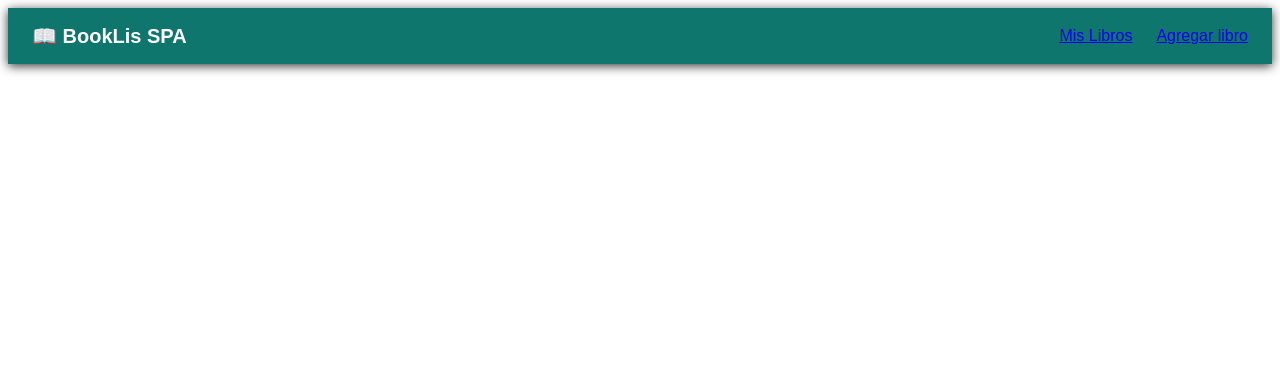
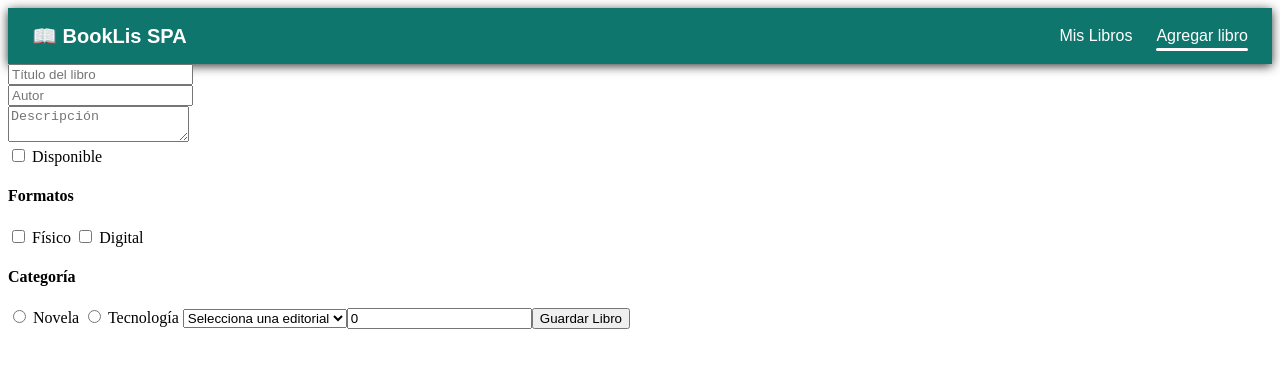
Before and after one commit to MaximilianoNaveillan/VuwBookListSPA, a Vue app in the folder alumnos/maximiliano-naveillan/ABP_6/: page /form-libros in a window 1280 px wide. Shown: the top 368 px of the page. Built offline with nearby package versions, Linux system fonts and the light colour scheme.

Commit message:
add NavTab style

```diff
--- a/alumnos/maximiliano-naveillan/ABP_6/src/App.vue
+++ b/alumnos/maximiliano-naveillan/ABP_6/src/App.vue
@@ -1,26 +1,7 @@
-<!-- Aquí vive el estado principal de los libros -->
-<!-- Es el Single Source of Truth de la aplicación -->
-<!--
-        App.vue
-           │
-           │ prop:estado libros
-           ▼
-     ListaLibros.vue
-
-        App.vue
-           ↑
-           │
-           │ emit:function
-     FormLibro.vue
- -->
 <script setup>
 // ref se usa para datos reactivos simples
-import { ref } from 'vue';
-import FormLibro from './views/FormLibro.vue';
-import ListaLibros from './views/ListaLibros.vue';
+import { ref, provide } from 'vue';
 import NavTab from './components/NavTab.vue';
-import { Routerview } from "vue-router";
-// Importamos componentes hijos
 
 // Lista reactiva de libros
 // ref([]) crea un array reactivo
@@ -71,8 +52,6 @@ const libros = ref([
   },
 ]); // array vacío inicialmente
 
-const tab = ref('ListaLibros');
-
 // función que se ejecutará cuando el formulario envíe un nuevo libro
 function agregarLibro(libro) {
   //Agregar un ID único
@@ -82,25 +61,19 @@ function agregarLibro(libro) {
   };
   // Agregar el nuevo libro al array de libros
   libros.value.push(nuevo);
-  tab.value = 'ListaLibros';
 }
 
-function cambiarTab(nuevoTab) {
-  tab.value = nuevoTab;
-}
+// hacemos disponible el estado global
+provide('libros', libros);
+provide('agregarLibro', agregarLibro);
 </script>
 
 <template>
-  <NavTab :tabActual="tab" @cambiar="cambiarTab">
+  <NavTab>
     <template #tituloapp> 📖 BookLis SPA </template>
   </NavTab>
   <main class="container">
-    <!-- <div v-if="tab === 'ListaLibros'">
-      <ListaLibros :libros />
-    </div>
-    <div v-if="tab === 'FormLibro'">
-      <FormLibro @agregar="agregarLibro" />
-    </div> -->
+    <router-view />
   </main>
 </template>
 
--- a/alumnos/maximiliano-naveillan/ABP_6/src/components/NavTab.vue
+++ b/alumnos/maximiliano-naveillan/ABP_6/src/components/NavTab.vue
@@ -1,19 +1,5 @@
 <script setup>
-import { defineProps, defineEmits } from 'vue';
-import { RouterLink } from "vue-router"
-
-// props que recibirá el componente
-const props = defineProps({
-  tabActual: Object,
-});
-
-// evento para informar (pasar funciones al padre) al Padre
-const emit = defineEmits(['cambiar']);
-
-// función que emite el tab eleccionado
-function seleccionar(tab) {
-  emit('cambiar', tab);
-}
+import { RouterLink } from 'vue-router';
 </script>
 <template>
   <nav class="nav">
@@ -23,8 +9,8 @@ function seleccionar(tab) {
     </div>
     <!-- tabs -->
     <ul class="tabs">
-      <router-link to="/">Mis Libros</router-link>
-      <router-link to="/form-libros">Agregar libro</router-link>
+      <router-link to="/" class="link">Mis Libros</router-link>
+      <router-link to="/form-libros" class="link">Agregar libro</router-link>
       <!-- <li :class="{ activo: tabActual === 'FormLibro' }" @click="seleccionar('FormLibro')">
         Agregar libro
       </li>
@@ -59,27 +45,16 @@ function seleccionar(tab) {
   padding: 0;
 }
 
-.tabs li {
-  cursor: pointer;
-  padding: 10px 4px;
-  position: relative;
-  opacity: 0.8;
-  transition: 0.2s;
+.link {
+  color: white;
+  text-decoration: none;
 }
 
-.tabs li:hover {
-  opacity: 1;
+.router-link-active {
+  position: relative;
 }
 
-/* tab activo */
-
-.tabs li.activo {
-  opacity: 1;
-}
-
-/* Linea inferior del tab activo */
-
-.tabs li.activo::after {
+.router-link-active::after {
   content: '';
   position: absolute;
   left: 0;
@@ -87,9 +62,8 @@ function seleccionar(tab) {
   width: 100%;
   height: 3px;
   background-color: #fff;
-  border-radius: 2px;
+  border-radius: 1.5px;
 }
-
 /*  */
 </style>
 <!--
--- a/alumnos/maximiliano-naveillan/ABP_6/src/views/FormLibro.vue
+++ b/alumnos/maximiliano-naveillan/ABP_6/src/views/FormLibro.vue
@@ -1,69 +1,46 @@
 <script setup>
 // importar herramientas de reactividad
-import { reactive, computed } from 'vue';
+import { reactive, inject } from 'vue';
+import { useRouter } from 'vue-router';
+import ListaLibros from './ListaLibros.vue';
 
-// defineEmits perimte emitir eventos al componente padre
-const emit = defineEmits(['agregar']);
+// función global enviada desde APP.vue
+const agregarLibro = inject('agregarLibro');
 
-// reactive se usa para objetos reactivos, se usa en formularios
-//{clave:valor} --> {clave.dinámica:valor.dinamico}
+// router para redireccionar
+const router = useRouter();
+
 const nuevoLibro = reactive({
   titulo: '',
   autor: '',
   descripcion: '',
-
-  /* checkbox boolean */
   disponible: false,
-
-  // checkbox múltiple (array[])
   formato: [],
-
-  // radio buuton
   categoria: '',
-
-  // select
   editorial: '',
-
-  // número
   stock: 0,
 });
 
-// computed permite crear propiedades computadas derivadas
-const formularioValido = computed(() => {
-  return (
-    nuevoLibro.titulo.length > 2 &&
-    nuevoLibro.autor.length > 2 &&
-    nuevoLibro.categoria !== '' &&
-    nuevoLibro.editorial !== ''
-  );
-});
-
-// function que se ejecuta al enviar el formulario emit(evento)
-function enviarFormulario() {
-  // si el formuario no es válido
-  // detenemos la ejecución (return)
-  if (!formularioValido.value) return;
-  //emitimos el libro al componente padre App.vue
-  emit('agregar', { ...nuevoLibro });
-  /* nuevoLibro.titulo = '';
-  nuevoLibro.autor = '';
-  nuevoLibro.descripcion = '';
-  nuevoLibro.disponible = '';
-  nuevoLibro.formato = [];
-  nuevoLibro.categoria = '';
-  nuevoLibro.editorial = '';
-  nuevoLibro.stock = ''; */
+// function submit
+function guardarLibro() {
+  agregarLibro({ ...nuevoLibro });
+  router.push('/');
 }
 </script>
 <template>
   <slot></slot>
-  <form @submit.prevent="enviarFormulario">
+  <form @submit.prevent="guardarLibro">
     <!-- <apertura atributo="valor"></cierre> -->
     <div>
-      <input type="text" placeholder="Título del libro" v-model.trim="nuevoLibro.titulo" />
+      <input
+        type="text"
+        placeholder="Título del libro"
+        v-model.trim="nuevoLibro.titulo"
+        requiered
+      />
     </div>
     <div>
-      <input type="text" placeholder="Autor" v-model.trim="nuevoLibro.autor" />
+      <input type="text" placeholder="Autor" v-model.trim="nuevoLibro.autor" required />
     </div>
     <div>
       <textarea v-model="nuevoLibro.descripcion" placeholder="Descripción"></textarea>
@@ -103,11 +80,11 @@ function enviarFormulario() {
       </select>
     </label>
     <label>
-      <input type="number" v-model.number="nuevoLibro.stock" />
+      <input type="number" v-model.number="nuevoLibro.stock" min="0" />
     </label>
     <!-- botón controlado por computed -->
 
-    <button :disabled="!formularioValido">Guardar Libro</button>
+    <button>Guardar Libro</button>
   </form>
 </template>
 <style scoped></style>
--- a/alumnos/maximiliano-naveillan/ABP_6/src/views/ListaLibros.vue
+++ b/alumnos/maximiliano-naveillan/ABP_6/src/views/ListaLibros.vue
@@ -1,8 +1,7 @@
 <script setup>
-// defineProps permite recibir props
-defineProps({
-  libros: Array,
-});
+import { inject } from "vue";
+// fprop global enviada desde APP.vue
+const libros = inject("libros");
 </script>
 
 <template>
```
